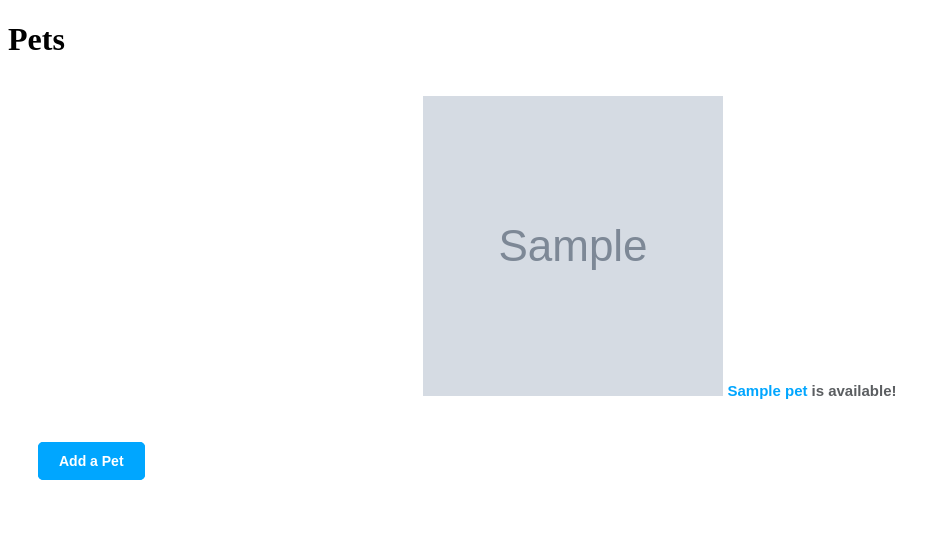
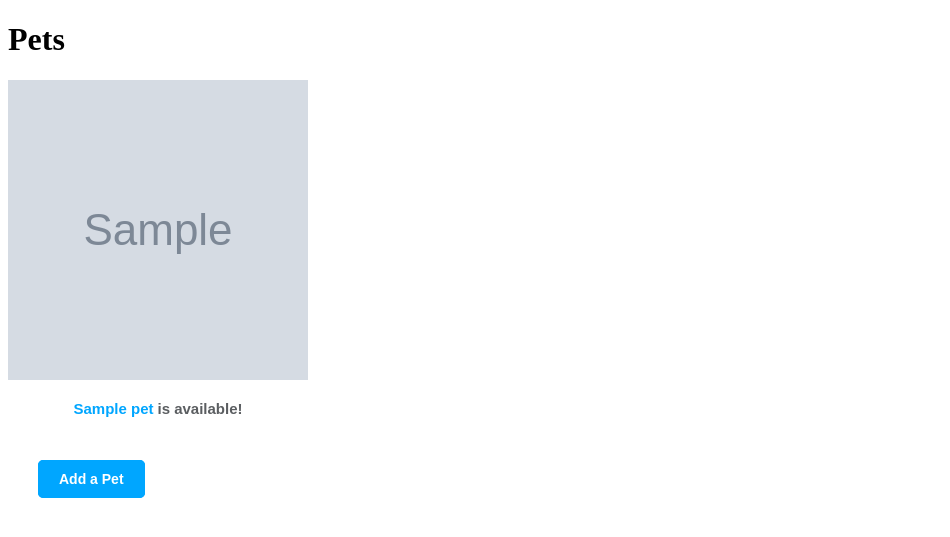
Before and after one commit to hmkonz/WTForms---Adoption-Agency-Exercise, a Flask app: page / in a window 1280 px wide. Shown: the top 537 px of the page, without its empty margins (0-950 px from the left). Run offline with Flask 2, Linux system fonts and the light colour scheme; tables that the repository leaves empty hold one stand-in row (values such as "Sample post"); grey boxes marked "Sample" are stand-in pictures.

Commit message:
Final updates

```diff
--- a/static/app.css
+++ b/static/app.css
@@ -17,16 +17,18 @@ b {
 
 .url-container {
     display: flex;
-    flex-direction: column;
-    justify-content: space-evenly;
+    gap: 10px;
+    flex-direction: row;
     vertical-align: top;
     text-align: center;
-
+    flex-wrap: wrap;
 }
 
-.project > img {
-    flex: 0 0 100%;
-}
+/* .pet-container {
+    width: 30%;
+    margin-right:5px;
+} */
+
 
 
 #Button1 {
--- a/templates/list_pets.html
+++ b/templates/list_pets.html
@@ -3,15 +3,21 @@ title %}Pets{% endblock %} {% block content %}
 
 <h1>Pets</h1>
 <div class="url-container">
-  <ul>
-    {% for pet in pets %}
+  {% for pet in pets %}
+  <div class="pet-container">
     <img src="{{pet.photo_url}}" alt="{{pet.name}}" />
-    <a href="/pet/{{pet.id}}">{{pet.name}}</a>
 
-    {% if pet.available %}
-    <b>is available! </b>
-    {% endif %} {% endfor %}
-  </ul>
+    <p>
+      <a href="/pet/{{pet.id}}">{{pet.name}}</a>
+
+      {% if pet.available %}
+
+      <b>is available! </b>
+
+      {% endif %}
+    </p>
+  </div>
+  {% endfor %}
 </div>
 <br />
 <br />
```
